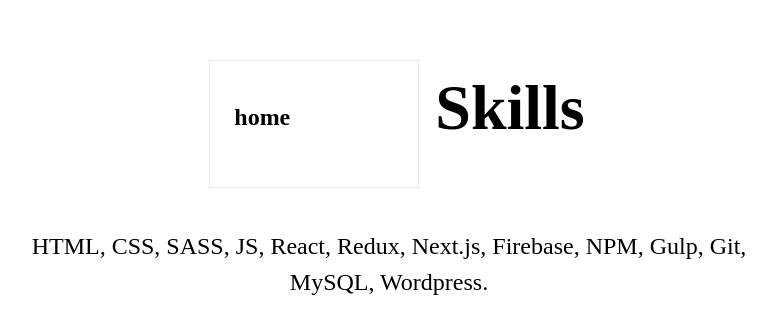
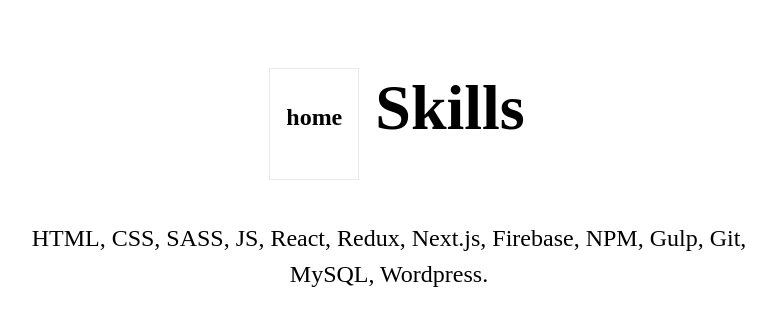
Before and after one commit to chris-plonka/next-site, a Next.js app: page /skills in a window 1280 px wide. Shown: the part 240-574 px from the top of the page, without its empty margins (251-1027 px from the left). Built offline with nearby package versions, Linux system fonts and the light colour scheme.

Commit message:
Update Home.module.css

```diff
--- a/styles/Home.module.css
+++ b/styles/Home.module.css
@@ -102,16 +102,16 @@
 }
 
 .cardhome {
-	display: block!important;
+  display: block!important;
   margin: 1rem;
-  padding: 1.5rem;
+  padding: 1rem;
   text-align: left;
   color: inherit;
   text-decoration: none;
   border: 1px solid #eaeaea;
  /* border-radius: 10px; */
   transition: color 0.15s ease, border-color 0.15s ease;
-  width: 20%;
+
 }
 
 .cardhome:hover,
```
